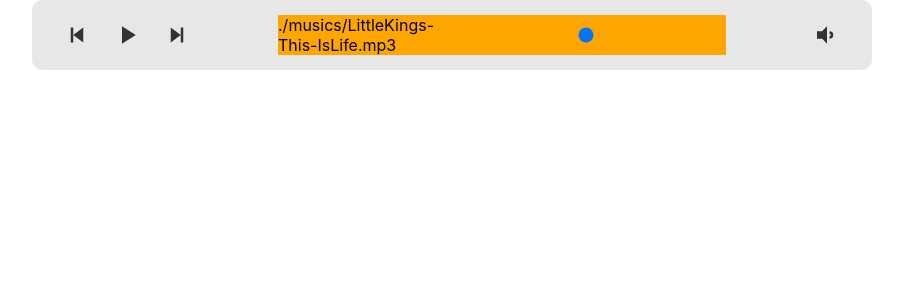
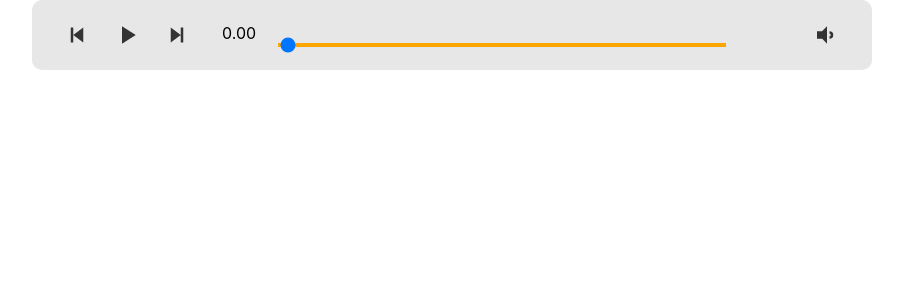
Before and after one commit to Yevgeniy-Ten/audio-player-react, a React (Create React App) app: page / in a window 1280 px wide. Shown: the top 300 px of the page, without its empty margins (188-1091 px from the left). Built offline with nearby package versions, Linux system fonts and the light colour scheme.

Commit message:
#6 Add progress bar for current music

```diff
--- a/src/components/Music/Music.js
+++ b/src/components/Music/Music.js
@@ -1,15 +1,20 @@
 import React from 'react';
 import "./Music.css"
 
-const Music = ({audioRef, currentAudio}) => {
+const Music = ({audioRef, currentAudio, audioProgressRef, nextAudio, audioProgressHandle, audioTime, setAudioTime}) => {
     return (
         <div className="Music">
-            <audio ref={audioRef}>
+            <audio onTimeUpdate={() => audioProgressHandle(audioRef.current.currentTime)} onEnded={nextAudio}
+                   onCanPlay={() => setAudioTime(audioRef.current.duration)} ref={audioRef}>
                 <source src={currentAudio.path} type="audio/mp3"/>
             </audio>
+            {audioTime}
             <div className="MusicProgress">
-                {currentAudio.path}
-                <input type="range" min="0" max="100" step="1" className="MusicProgressLine"/>
+                <input ref={audioProgressRef}
+                       onChange={audioProgressHandle} type="range" min="0"
+                       max={currentAudio.time}
+                       step="1"
+                       className="MusicProgressLine"/>
             </div>
         </div>
     )
--- a/src/components/MusicControls/MusicControls.js
+++ b/src/components/MusicControls/MusicControls.js
@@ -1,16 +1,16 @@
 import React from 'react';
 import "./MusicControls.css"
 
-const MusicControls = ({togglePlay, isPlayed, switchNext, switchPrev}) => {
+const MusicControls = ({togglePlay, isPlayed, nextAudio, prevAudio}) => {
     const playBtnClasses = ["MusicBtn PlayBtn"]
     if (isPlayed) {
         playBtnClasses.push("stop")
     }
     return (
         <div className="MusicControls">
-            <button onClick={switchPrev} className="MusicBtn PrevBtn"></button>
+            <button onClick={prevAudio} className="MusicBtn PrevBtn"></button>
             <button onClick={togglePlay} className={playBtnClasses.join(" ")}></button>
-            <button onClick={switchNext} className="MusicBtn NextBtn"></button>
+            <button onClick={nextAudio} className="MusicBtn NextBtn"></button>
         </div>
     )
 }
--- a/src/containers/MusicApp/MusicApp.js
+++ b/src/containers/MusicApp/MusicApp.js
@@ -1,76 +1,83 @@
-import React, {Component, useRef, useState} from 'react';
+import React, {useMemo, useRef, useState} from 'react';
 import "./MusicApp.css"
 import MusicControls from "../../components/MusicControls/MusicControls";
 import Music from "../../components/Music/Music";
 import MusicVolume from "../../components/MusicControls/MusicVolume/MusicVolume";
 
-class MusicApp extends Component {
-    state = {
-        currentMusic: {
+const secondsInMinutes = (time) => {
+    return (time / 60).toFixed(2)
+}
+const MusicApp = () => {
+    const [currentAudio, setCurrentAudio] = useState({
         id: 1,
-            path: "./musics/LittleKings-This-IsLife.mp3"
-        },
-        isPlayed: false,
-        musics: [{
+        path: "./musics/LittleKings-This-IsLife.mp3",
+        time: 0,
+    })
+    const [audios, setAudios] = useState([{
         id: 0,
         path: "./musics/dunisco_heaven_in_the_heartbreak.mp3"
-        }, {id: 1, path: "./musics/LittleKings-This-IsLife.mp3"}]
+    }, {id: 1, path: "./musics/LittleKings-This-IsLife.mp3"}])
+    const [isPlayed, setIsPlayed] = useState(false)
+    const audioRef = useRef();
+    const audioProgressRef = useRef();
+    const audioProgressHandle = (time) => {
+        audioProgressRef.current.value = time;
     }
-
-    audioRef = React.createRef()
-
-    switchPrev() {
-        if (this.state.currentMusic.id !== this.state.musics[0].id) {
-            const prevAudioI = this.state.currentMusic.id - 1
-            const newCurrAudio = this.state.musics[prevAudioI]
-            this.setState({
-                currentMusic: newCurrAudio,
+    const setAudioTime = (time) => {
+        setCurrentAudio({
+            ...currentAudio,
+            time: time,
         })
-            this.audioRef.current.src = newCurrAudio.path;
-            if (this.state.isPlayed) {
-                this.audioRef.current.play()
+    }
+    const audioTimeInMinutes = useMemo(() => {
+        return secondsInMinutes(currentAudio.time)
+    }, [currentAudio.time])
+    const prevAudio = () => {
+        if (currentAudio.id !== audios[0].id) {
+            const prevAudioI = currentAudio.id - 1
+            const newCurrAudio = audios[prevAudioI]
+            setCurrentAudio(newCurrAudio)
+            audioRef.current.src = newCurrAudio.path;
+            if (isPlayed) {
+                audioRef.current.play()
             }
         }
     }
-
-    switchNext() {
-        if (this.state.currentMusic.id !== this.state.musics[this.state.musics.length - 1].id) {
-            const nextAudioI = this.state.currentMusic.id + 1
-            const newCurrAudio = this.state.musics[nextAudioI]
-            this.setState({
-                currentMusic: newCurrAudio,
-            })
-            this.audioRef.current.src = newCurrAudio.path;
-            if (this.state.isPlayed) {
-                this.audioRef.current.play()
+    const nextAudio = () => {
+        if (currentAudio.id !== audios[audios.length - 1].id) {
+            const nextAudioI = currentAudio.id + 1
+            const newCurrAudio = audios[nextAudioI]
+            setCurrentAudio(newCurrAudio)
+            audioRef.current.src = newCurrAudio.path;
+            if (isPlayed) {
+                audioRef.current.play()
+            }
+        } else if (isPlayed) {
+            audioRef.current.pause()
         }
     }
-    }
-
-    togglePlay() {
-        if (this.state.isPlayed) {
-            this.audioRef.current.pause()
-            this.setState({
-                isPlayed: !this.state.isPlayed
-            })
+    const togglePlay = () => {
+        if (isPlayed) {
+            audioRef.current.pause()
+            setIsPlayed(prev => !prev)
         } else {
-            this.audioRef.current.play()
-            this.setState({
-                isPlayed: !this.state.isPlayed
-            })
+            audioRef.current.play()
+            setIsPlayed(prev => !prev)
         }
     }
-
-    render() {
     return (
         <div className="MusicApp">
-                <MusicControls switchPrev={this.switchPrev.bind(this)} switchNext={this.switchNext.bind(this)}
-                               togglePlay={this.togglePlay.bind(this)} isPlayed={this.state.isPlayed}/>
-                <Music audioRef={this.audioRef} currentAudio={this.state.currentMusic}/>
+            <MusicControls prevAudio={prevAudio} nextAudio={nextAudio}
+                           togglePlay={togglePlay} isPlayed={isPlayed}/>
+            <Music nextAudio={nextAudio}
+                   audioProgressHandle={audioProgressHandle}
+                   audioProgressRef={audioProgressRef}
+                   audioRef={audioRef}
+                   currentAudio={currentAudio}
+                   setAudioTime={setAudioTime}
+                   audioTime={audioTimeInMinutes}/>
             <MusicVolume/>
         </div>
     )
 }
-}
-
 export default MusicApp;
```
Lines whose indentation alone changed are shown as unchanged.
